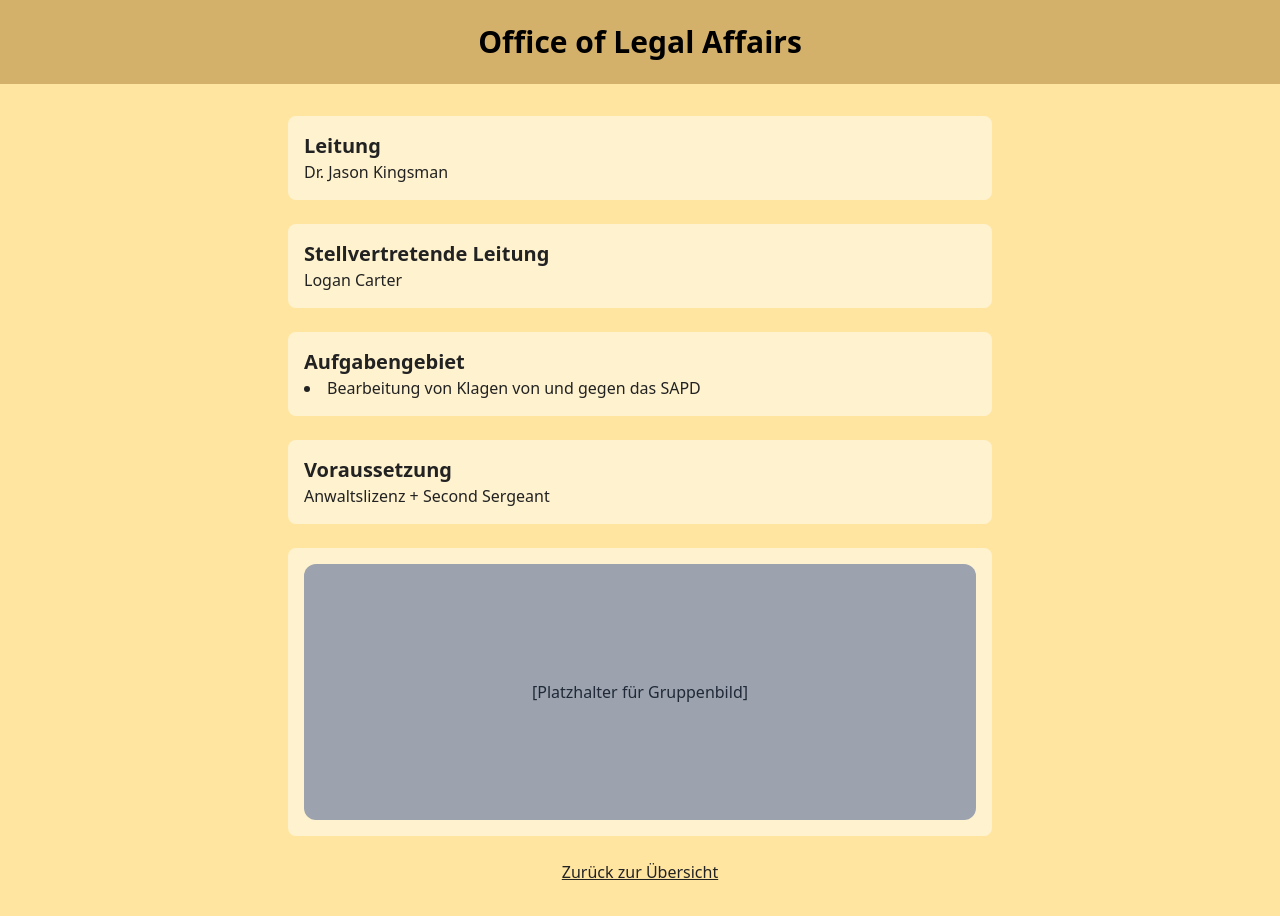
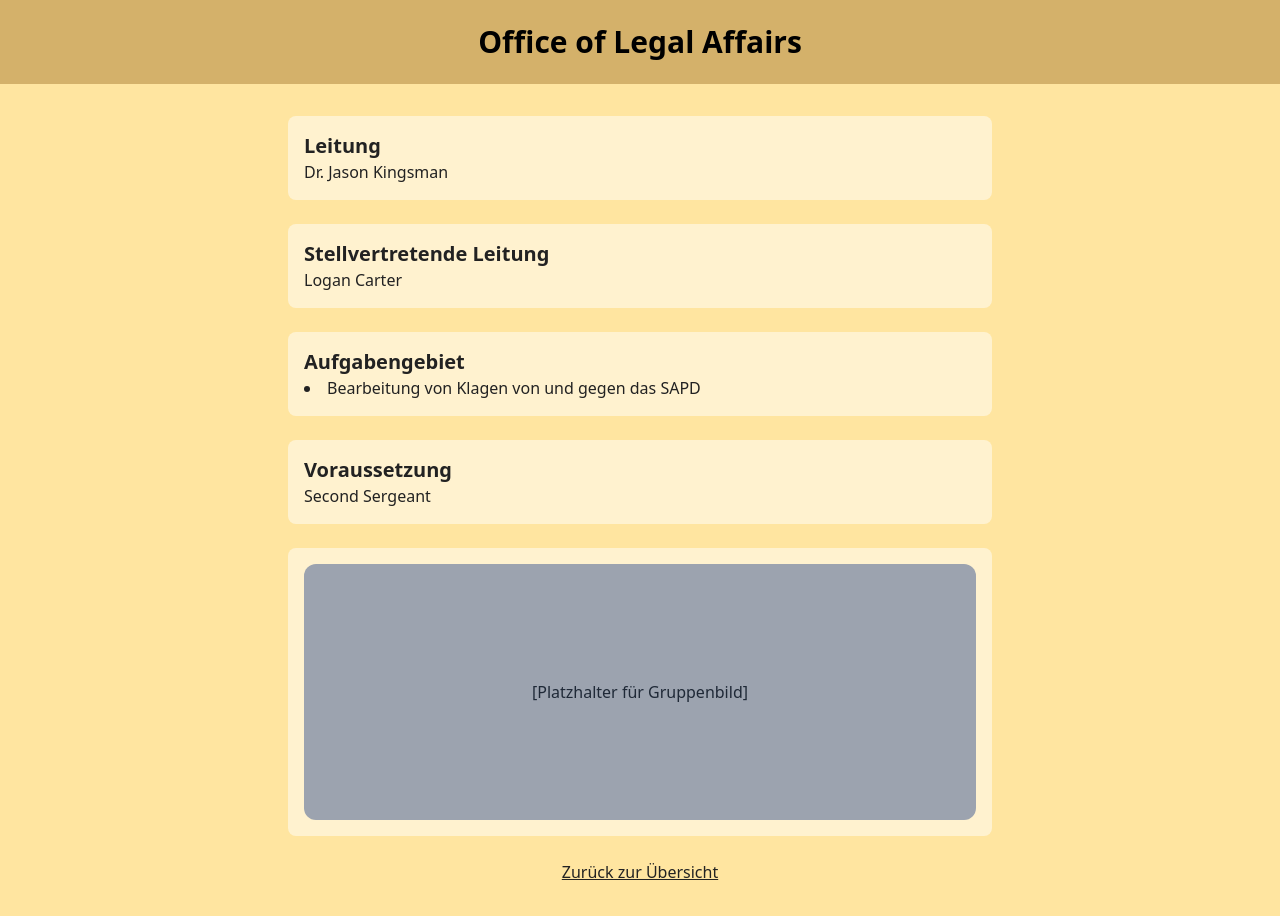
Before and after one commit to MartinHamilton44/SAPD, a plain HTML site: page unit-legal-affairs.html in a window 1280 px wide. Drawn offline with nearby package versions, Linux system fonts and the light colour scheme.

Commit message:
Update unit-legal-affairs.html

```diff
--- a/unit-legal-affairs.html
+++ b/unit-legal-affairs.html
@@ -47,7 +47,7 @@
 
     <section>
       <h2 class="text-xl font-semibold">Voraussetzung</h2>
-      <p>Anwaltslizenz + Second Sergeant</p>
+      <p>Second Sergeant</p>
     </section>
 
     <section>
```
